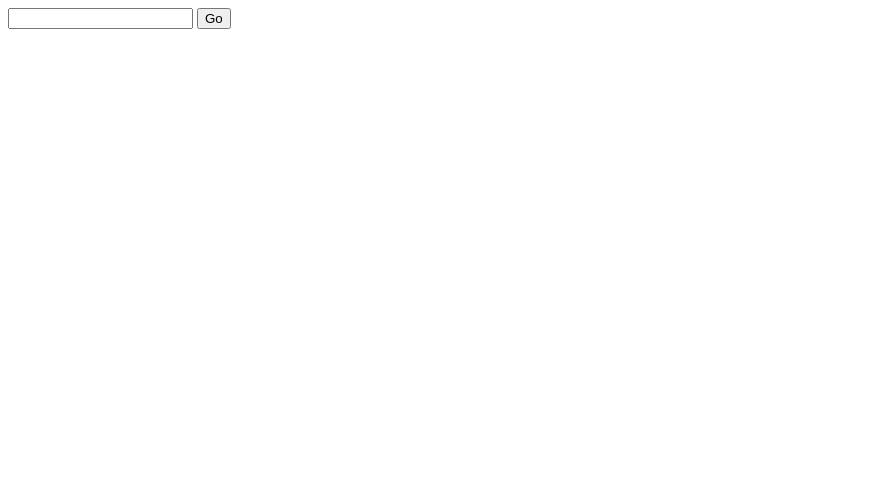
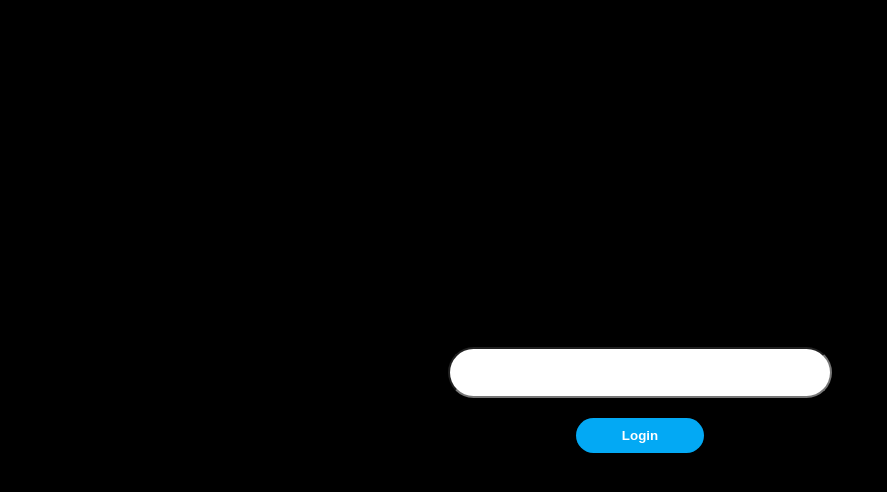
Before and after one commit to leakatraportfolio/leakatraportfolio.github.io, a plain HTML site: page index.html in a window 1280 px wide. Shown: the whole page, without its empty margins (0-887 px from the left). Drawn offline with Linux system fonts and the light colour scheme.

Commit message:
improved UI

```diff
--- /dev/null
+++ b/css/index.css
@@ -0,0 +1,34 @@
+body{
+    display: flex;
+    justify-content: center;
+    align-items: center;
+    background-color: black;
+}
+
+#pass{
+  display: flex;
+  flex-direction: column;
+    align-items: center;
+}
+
+#password{
+  font-size: 32px;
+    padding: 5px;
+    padding-left: 10px;
+    padding-right: 10px;
+    width: 30vw;
+    text-align: center;
+    margin-bottom: 20px;
+    border-radius: 70px;
+}
+
+#button{
+    width: 10vw;
+    height: 35px;
+    BORDER: 0PX SOLID #FFF;
+    border-radius: 25px;
+    color: white;
+    font-weight: 700;
+    background-color: #03A9F4;
+}
+button:focus, input:focus, textarea:focus {outline: none;}
--- a/index.html
+++ b/index.html
@@ -1,10 +1,13 @@
 <html>
   <head>
     <title>Lea Katra</title>
+    <link rel="stylesheet" href="css/index.css">
   </head>
   <body>
-    <input type="password" id="password"></input>
-    <button onclick="passClick()">Go</button>
+    <div id="pass">
+      <input type="password" id="password"></input>
+      <button id="button" onclick="passClick()">Login</button>
+    </div>
     <script src="js/jquery.min.js"></script>
     <script src="js/index.js"></script>
   </body>
--- a/js/index.js
+++ b/js/index.js
@@ -1,5 +1,7 @@
 function passClick(){
   if ($("#password").val() == "532"){
     window.location.replace("home.html");
+  }else{
+    alert("Invalid Password!");
   }
 }
```
